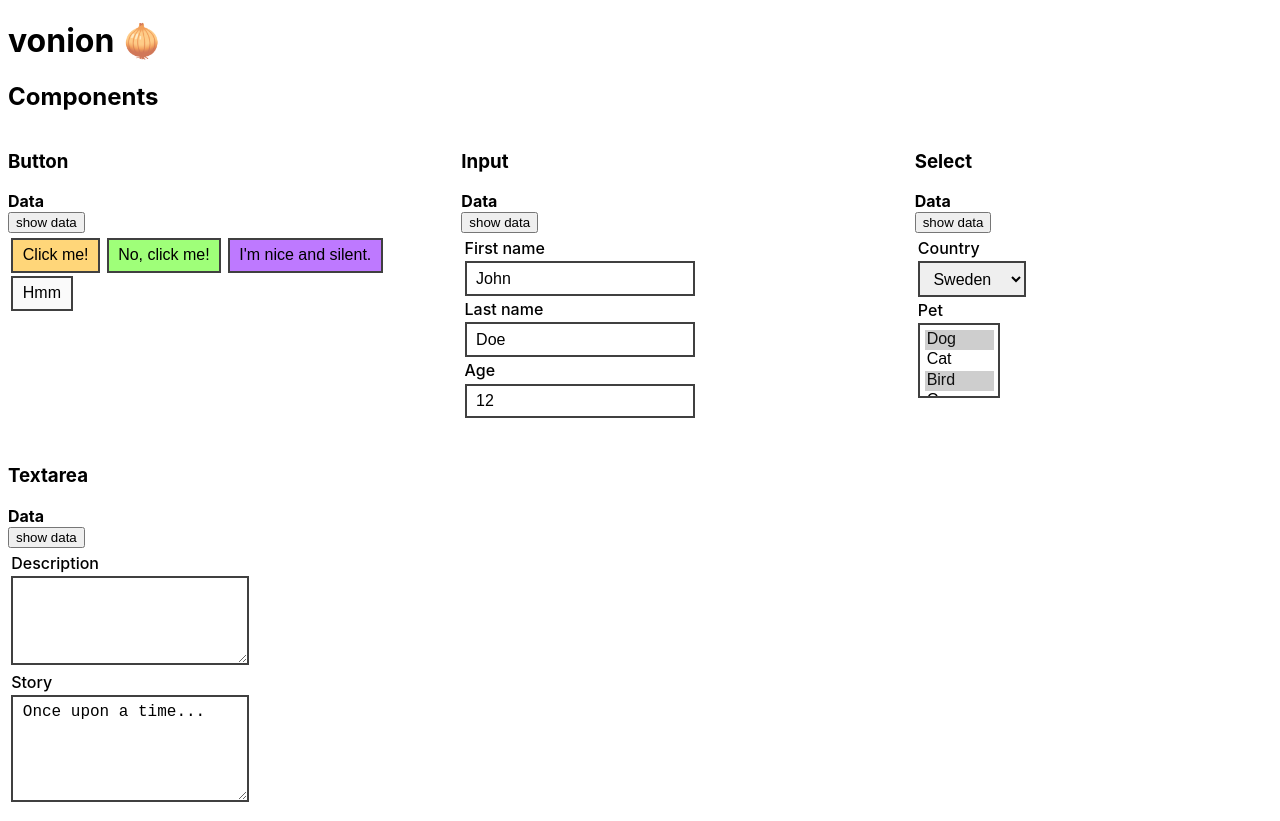
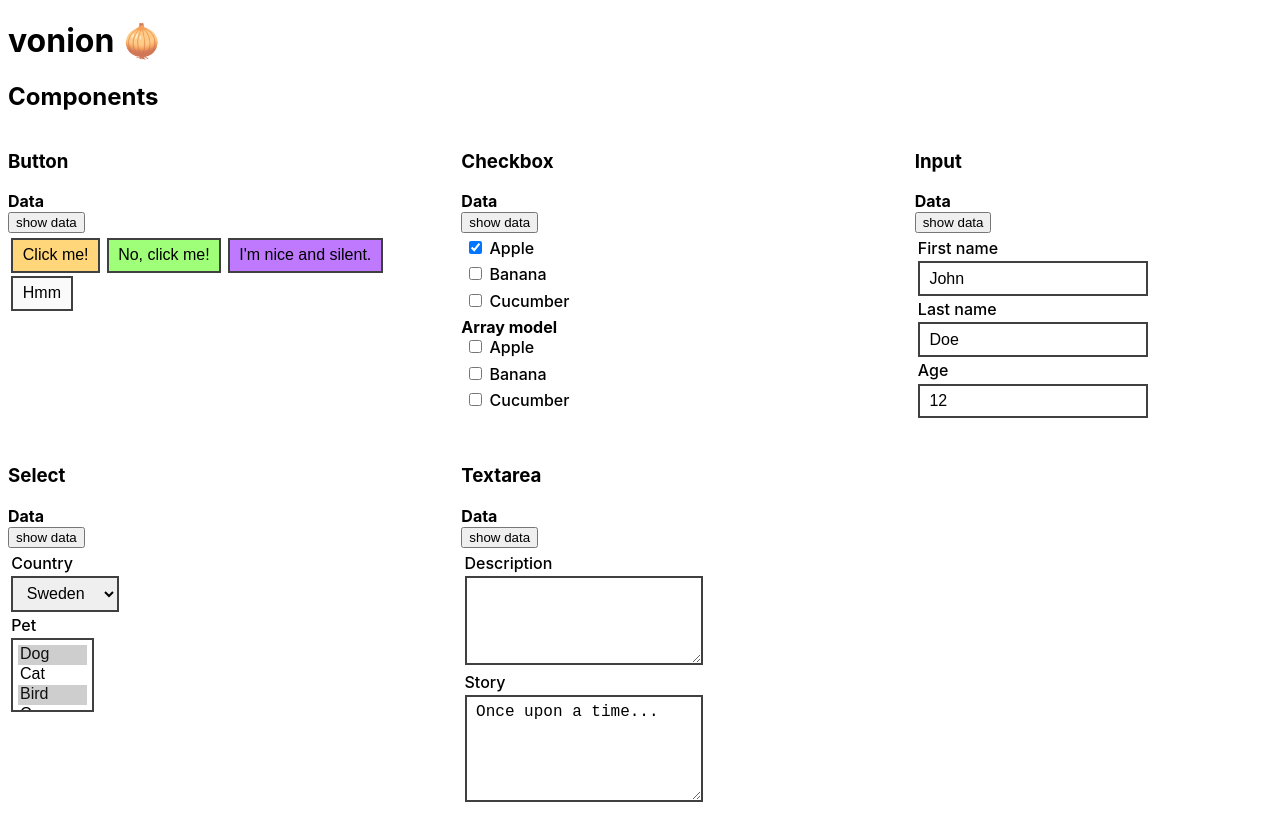
Before and after one commit to anthonkendel/vonion, a Vue app: page / in a window 1280 px wide. Shown: the top 821 px of the page. Built offline with nearby package versions, Linux system fonts and the light colour scheme.

Commit message:
feat: o-checkbox

```diff
--- /dev/null
+++ b/src/components/checkbox/index.ts
@@ -0,0 +1,2 @@
+export { default as OCheckbox } from './o-checkbox.vue';
+export { default as OCheckboxDemo } from './o-checkbox-demo.vue';
--- /dev/null
+++ b/src/components/checkbox/o-checkbox-demo.vue
@@ -0,0 +1,33 @@
+<template>
+  <o-component-demo title="Checkbox" :data="data">
+    <o-checkbox v-model="data.apple" id="apple">Apple</o-checkbox>
+    <o-checkbox v-model="data.banana" id="banana">Banana</o-checkbox>
+    <o-checkbox v-model="data.cucumber" id="cucumber">Cucumber</o-checkbox>
+
+    <strong>Array model</strong>
+    <o-checkbox v-model="data.fruits" id="fruits-apple" value="APPLE">Apple</o-checkbox>
+    <o-checkbox v-model="data.fruits" id="fruits-banana" :value="{ value: 'BANANA' }">Banana</o-checkbox>
+    <o-checkbox v-model="data.fruits" id="fruits-cucumber" :value="['CUCUMBER']">Cucumber</o-checkbox>
+  </o-component-demo>
+</template>
+
+<script lang="ts">
+import { OComponentDemo } from '../demo';
+import OCheckbox from './o-checkbox.vue';
+import Vue from 'vue';
+
+export default Vue.extend({
+  name: 'OCheckboxDemo',
+  data() {
+    return {
+      data: {
+        apple: true,
+        banana: false,
+        cucumber: false,
+        fruits: [],
+      },
+    };
+  },
+  components: { OCheckbox, OComponentDemo },
+});
+</script>
--- /dev/null
+++ b/src/components/checkbox/o-checkbox.vue
@@ -0,0 +1,90 @@
+<template>
+  <div class="o-checkbox">
+    <input
+      class="checkbox"
+      v-bind="{ type: 'checkbox', ...$attrs }"
+      v-on="{ ...$listeners, change: () => undefined }"
+      v-model="vModel"
+      :id="id"
+    />
+
+    <o-label :for="id" class="label">
+      <slot name="default" />
+    </o-label>
+  </div>
+</template>
+
+<script lang="ts">
+import { OLabel } from '../label';
+import Vue from 'vue';
+
+export default Vue.extend({
+  name: 'OCheckbox',
+  components: { OLabel },
+  model: {
+    prop: 'checked',
+    event: 'change',
+  },
+  props: {
+    id: String,
+    checked: {
+      type: [String, Number, Array, Object, Boolean],
+    },
+    value: {
+      type: [String, Number, Array, Object, Boolean],
+      default: true,
+    },
+  },
+  computed: {
+    isArrayModel(): boolean {
+      return Array.isArray(this.checked);
+    },
+    vModel: {
+      get(): unknown {
+        if (this.isArrayModel) {
+          return (this.checked as unknown[]).some((value) => JSON.stringify(value) === JSON.stringify(this.value));
+        } else {
+          return this.checked === this.value;
+        }
+      },
+      set(value: unknown): void {
+        if (this.isArrayModel) {
+          const array = this.checked.slice();
+          const index = array.findIndex((v: unknown) => JSON.stringify(v) === JSON.stringify(this.value));
+          if (index >= 0) {
+            array.splice(index, 1);
+          } else {
+            array.push(this.value);
+          }
+          this.$emit('change', array);
+        } else {
+          this.$emit('change', value);
+        }
+      },
+    },
+  },
+});
+</script>
+
+<style lang="scss" scoped>
+.o-checkbox {
+  cursor: pointer;
+  margin: 0 0.2rem 0.2rem;
+
+  .label {
+    cursor: pointer;
+    display: inline-block;
+  }
+
+  .checkbox {
+    cursor: pointer;
+    font-size: inherit;
+    margin-right: 0.5rem;
+
+    &:focus {
+      outline-offset: 0;
+      outline: 3px solid #ffb900;
+    }
+  }
+}
+</style>
--- a/src/components/o-components.vue
+++ b/src/components/o-components.vue
@@ -8,15 +8,19 @@
       </div>
 
       <div class="column is-4">
-        <o-input-demo />
+        <o-checkbox-demo />
       </div>
 
       <div class="column is-4">
-        <o-select-demo />
+        <o-input-demo />
       </div>
     </div>
 
     <div class="columns">
+      <div class="column is-4">
+        <o-select-demo />
+      </div>
+
       <div class="column is-4">
         <o-textarea-demo />
       </div>
@@ -27,6 +31,7 @@
 <script lang="ts">
 import Vue from 'vue';
 import { OButtonDemo } from './button';
+import { OCheckboxDemo } from './checkbox';
 import { OInputDemo } from './input';
 import { OSelectDemo } from './select';
 import { OTextareaDemo } from './textarea';
@@ -35,6 +40,7 @@ export default Vue.extend({
   name: 'OComponents',
   components: {
     OButtonDemo,
+    OCheckboxDemo,
     OInputDemo,
     OSelectDemo,
     OTextareaDemo,
```
Also changed, not shown: 12 other files (tests, documents, lock files or other folders).
